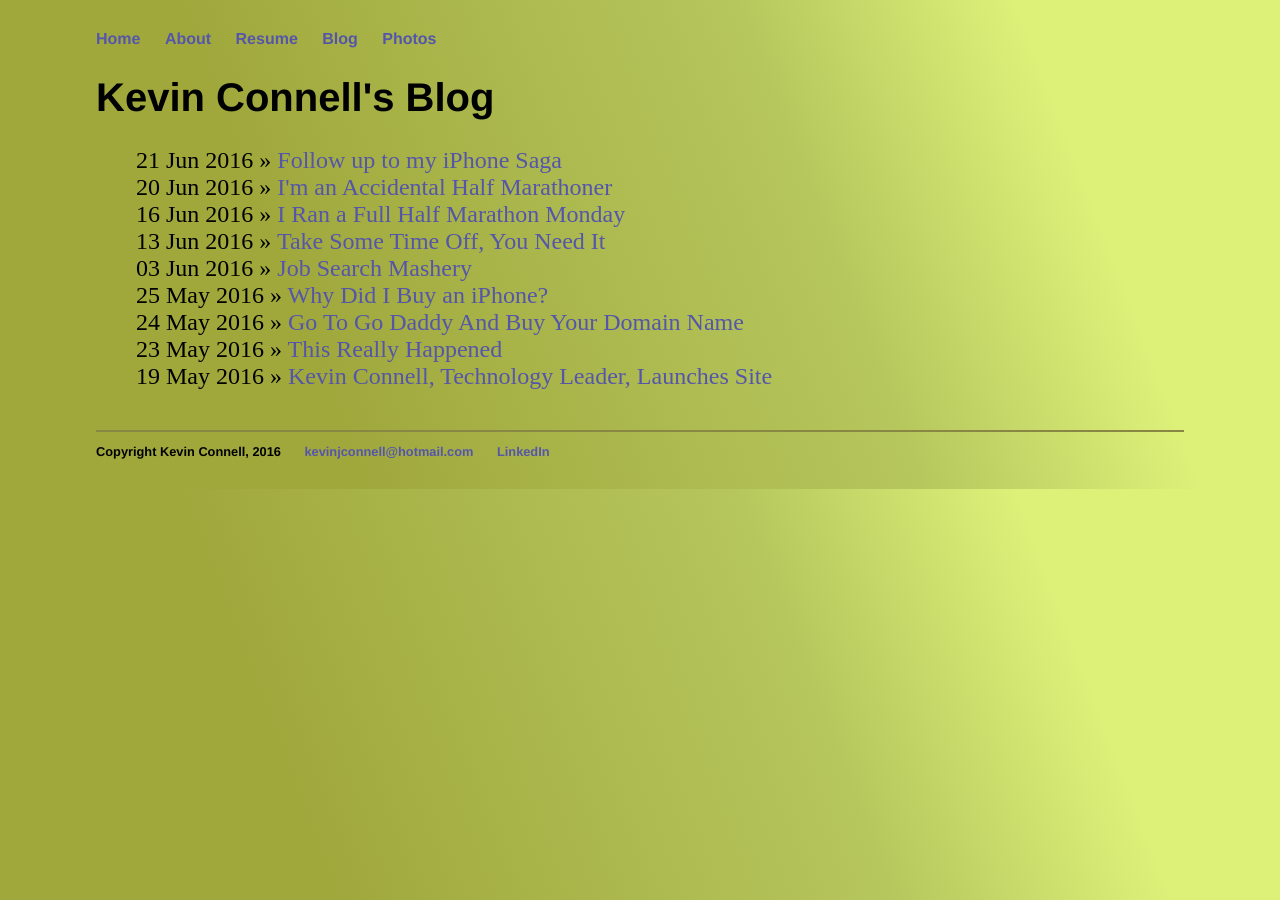
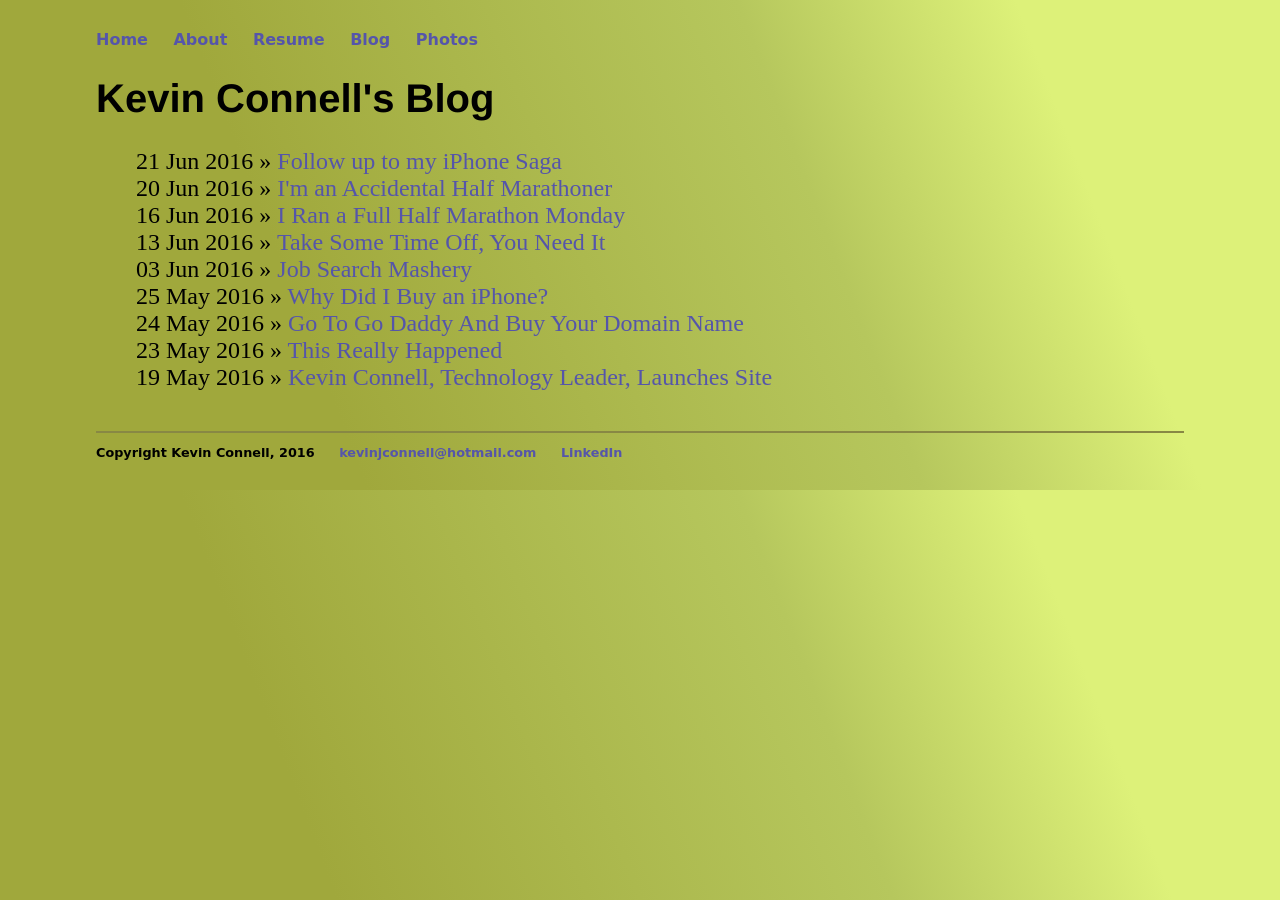
Before and after one commit to mo4dawg/mo4dawg.github.io, a Jekyll site: the page built from blog/index.html, in a window 1280 px wide. Built offline with Jekyll 4.4.1, drawn with Linux system fonts in a browser that asks for light colours.

Commit message:
Update main.css

```diff
--- a/css/main.css
+++ b/css/main.css
@@ -23,7 +23,7 @@ body {
     width: 70%;
 }
 nav ul, footer ul {
-    font-family:'Helvetica', 'Arial', 'Sans-Serif';
+    font-family:'Comic Sans MS', 'Arial', 'Sans-Serif';
     padding: 0px;
     list-style: none;
     font-weight: bold;
```
